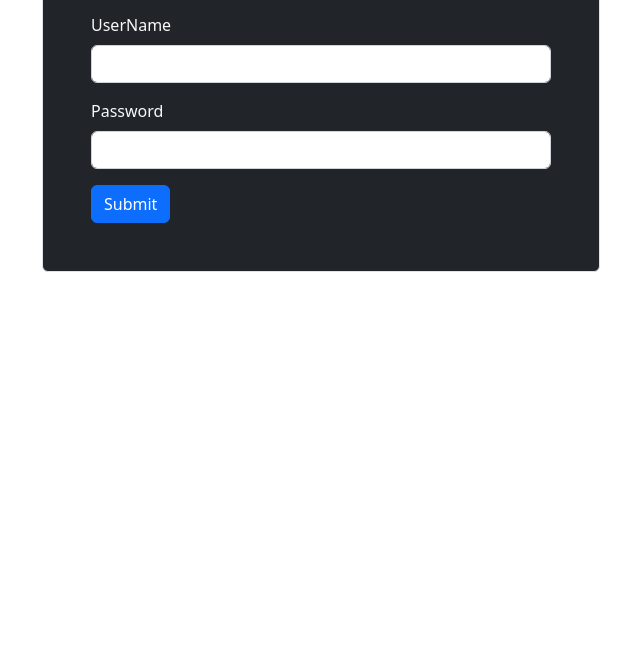
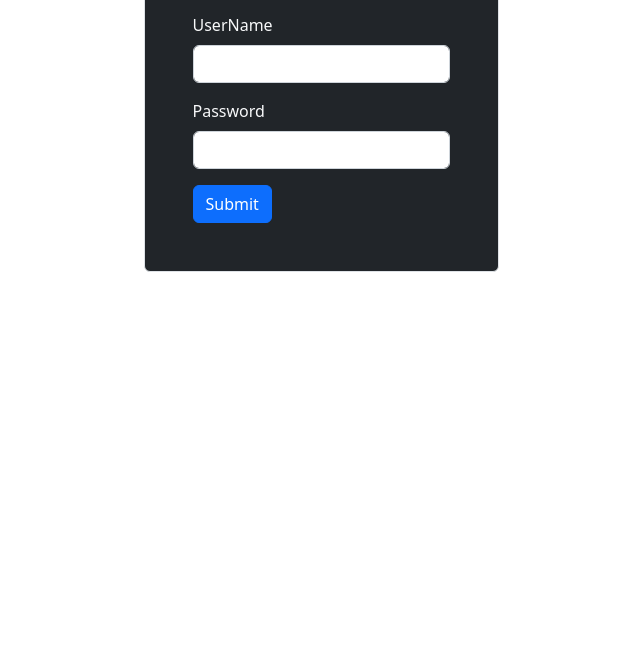
Before and after one commit to prathamesh-webdesigner/login-logout-localStorage, a plain HTML site: page login.html in a window 1280 px wide. Shown: the part 155-800 px from the top of the page, without its empty margins (319-959 px from the left). Drawn offline with nearby package versions, Linux system fonts and the light colour scheme.

Commit message:
login form width

```diff
--- a/login.html
+++ b/login.html
@@ -19,7 +19,7 @@
         <div class="container">
             <div class="row">
                 <div class="d-flex align-items-center justify-content-center mt-5">
-                    <form class="w-50 border p-5 bg-dark text-light rounded" method="post">
+                    <form class="w-lg-50 border p-5 bg-dark text-light rounded" method="post">
                         <h2 class="text-center">Login Form</h2>
                         <hr>
 
```
